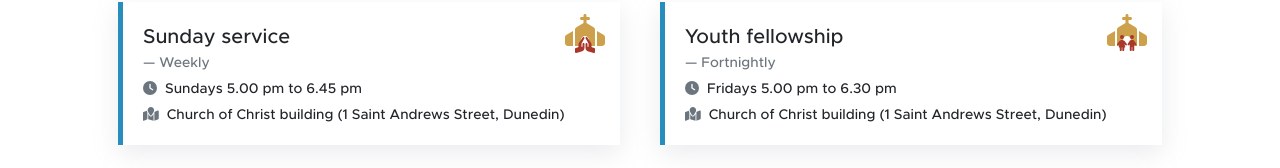
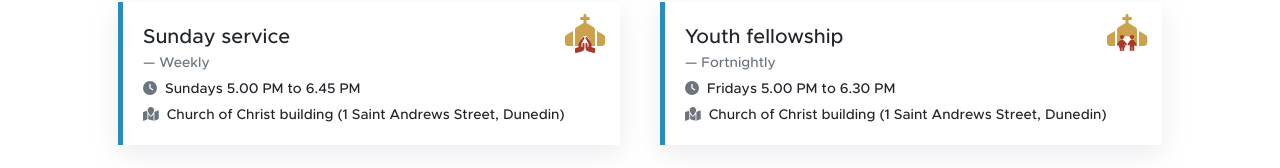
Before and after one commit to livingwatersicc/livingwatersicc, a Next.js app: page /services in a window 1280 px wide. Shown: the part 553-721 px from the top of the page. Built offline with nearby package versions, Linux system fonts and the light colour scheme.

Commit message:
Remove service list from hope page

```diff
--- a/src/scenes/services/list/index.js
+++ b/src/scenes/services/list/index.js
@@ -18,7 +18,7 @@ const services = [
   {
     title: "Sunday service",
     frequency: "Weekly",
-    timing: "Sundays 5.00 pm to 6.45 pm",
+    timing: "Sundays 5.00 PM to 6.45 PM",
     location: "Church of Christ building (1 Saint Andrews Street, Dunedin)",
     icon: faChurch,
     subIcon: {
@@ -29,7 +29,7 @@ const services = [
   {
     title: "Youth fellowship",
     frequency: "Fortnightly",
-    timing: "Fridays 5.00 pm to 6.30 pm",
+    timing: "Fridays 5.00 PM to 6.30 PM",
     location: "Church of Christ building (1 Saint Andrews Street, Dunedin)",
     icon: faChurch,
     subIcon: {
@@ -40,7 +40,7 @@ const services = [
   {
     title: "Women's fellowship",
     frequency: "Fortnightly",
-    timing: "Saturdays 4.00 pm to 6.00 pm",
+    timing: "Saturdays 4.00 PM to 6.00 PM",
     location: "contact info.lwicc@gmail.com for venue information",
     icon: faPlaceOfWorship,
     subIcon: {
```
Also changed, not shown: src/pages/index.js (+10 -7 lines).
